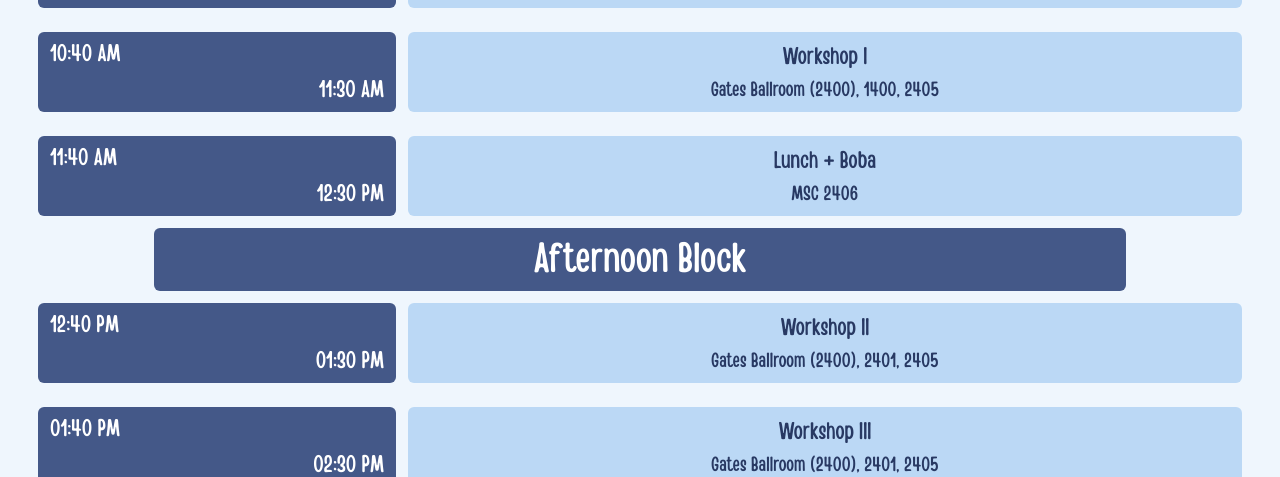
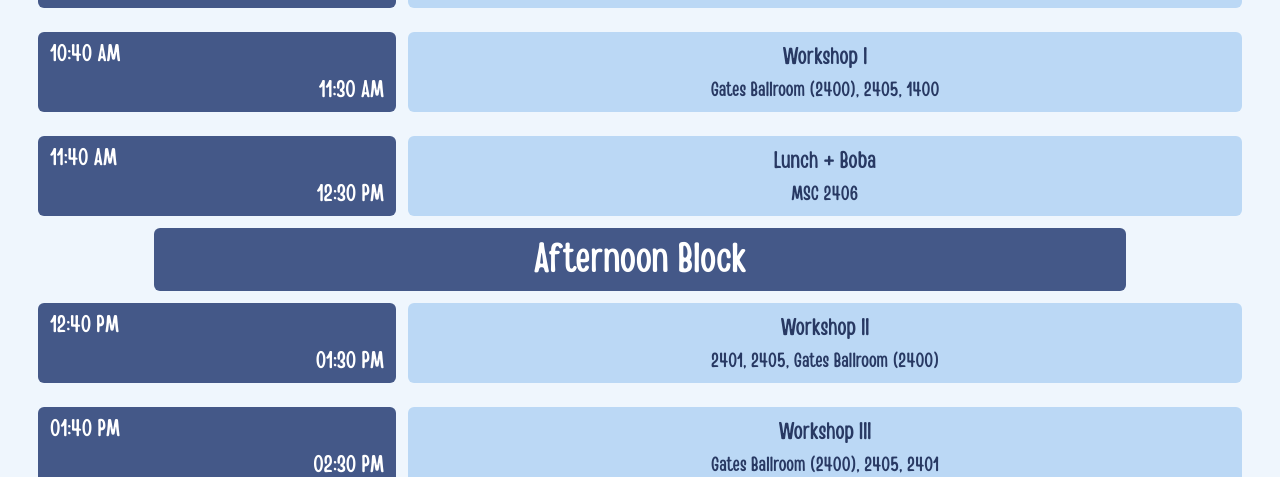
Before and after one commit to victoriaemily/SASE-SCRC, a Next.js app: page /guide/schedule in a window 1280 px wide. Shown: the part 323-800 px from the top of the page. Built offline with nearby package versions, Linux system fonts and the light colour scheme.

Commit message:
change room order

```diff
--- a/src/assets/events.js
+++ b/src/assets/events.js
@@ -61,7 +61,7 @@ const morningEvents = [
 				"Wake up for the day and let your creativity spill out a little with some arts and crafts!",
 		},
 		id: "workshop-1",
-		location: "Gates Ballroom (2400), 1400, 2405",
+		location: "Gates Ballroom (2400), 2405, 1400",
 		description: "The first block of workshops run from 10:40 AM to 11:30 AM.",
 		start_time: new Date("2024-03-02T10:40:00"),
 		end_time: new Date("2024-03-02T11:30:00"),
@@ -115,7 +115,7 @@ const afternoonEvents = [
 				"Come join TAMU's KDA (Korean Dance Association) where you will be taught to dance Twice's hit song “What is Love?”",
 		},
 		id: "workshop-2",
-		location: "Gates Ballroom (2400), 2401, 2405",
+		location: "2401, 2405, Gates Ballroom (2400)",
 		description: "The second block of workshops run from 12:40 PM to 1:30 PM.",
 		start_time: new Date("2024-03-02T12:40:00"),
 		end_time: new Date("2024-03-02T13:30:00"),
@@ -154,7 +154,7 @@ const afternoonEvents = [
 				"Come meet new people with unique stories in a fast paced networking environment!",
 		},
 		id: "workshop-3",
-		location: "Gates Ballroom (2400), 2401, 2405",
+		location: "Gates Ballroom (2400), 2405, 2401",
 		description: "The third block of workshops run from 1:40 PM to 2:30 PM.",
 		start_time: new Date("2024-03-02T13:40:00"),
 		end_time: new Date("2024-03-02T14:30:00"),
```
